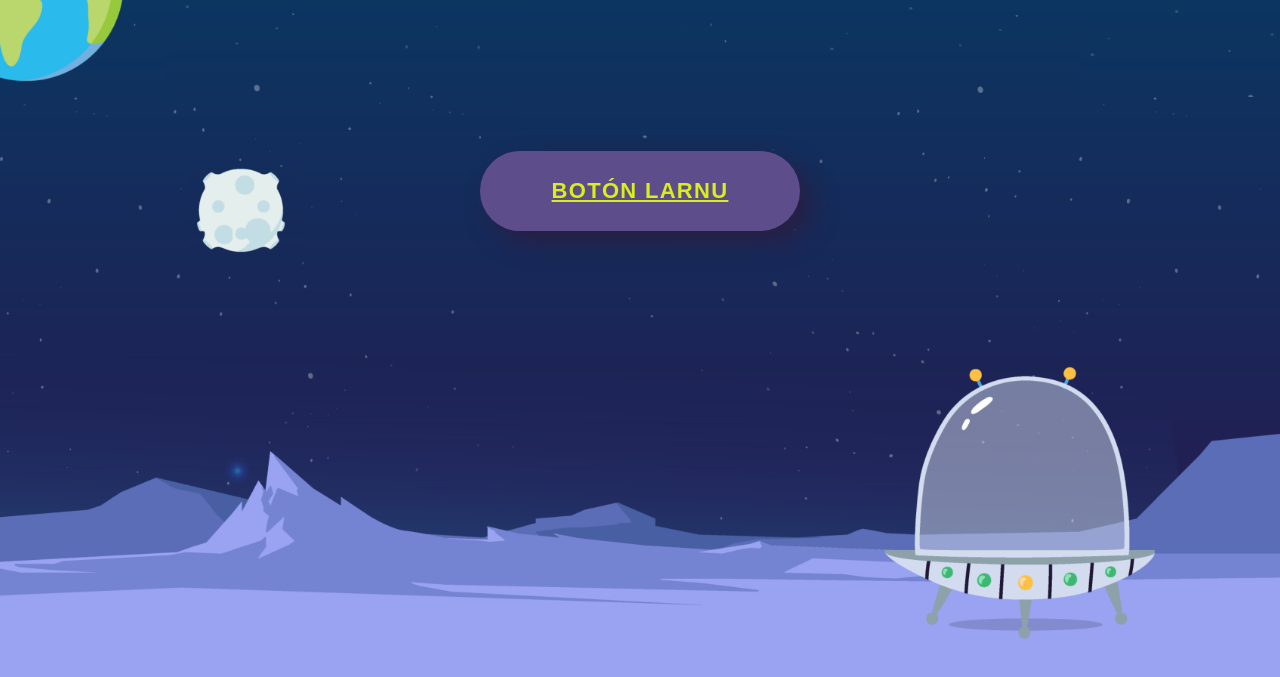
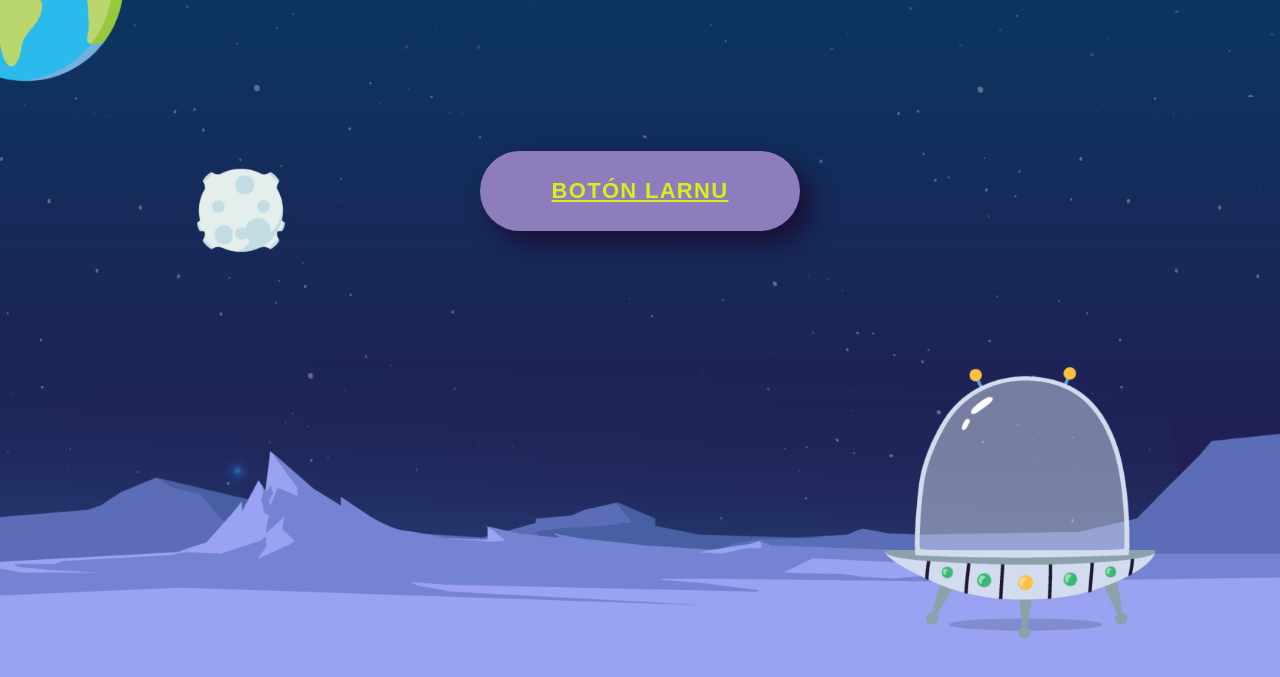
Before and after one commit to pneville83/Animaciones-y-transiciones-en-CSS, a plain HTML site: page index.html in a window 1280 px wide. Both pictures are taken after a click on the link "BOTÓN LARNU". Shown: the part 123-800 px from the top of the page. Drawn offline with Linux system fonts and the light colour scheme.

Commit message:
variamos el hover del boton

```diff
--- a/styles.css
+++ b/styles.css
@@ -41,10 +41,10 @@ body {
     font-weight: 700;
     color: #ffffff;
     background: #5d4e8b;
-  background: linear-gradient(90deg, #4B3986 (0%,) #4B3986 (100%));
+    background: linear-gradient(90deg, #644db3 (0%,) #3f2a86 (100%));
     border: none;
     border-radius: 1000px;
-    box-shadow: 12px 12px 24px #281f44;
+    box-shadow: 12px 12px 24px #190f36;
     transition: all 0.3s ease-in-out 0s;
     cursor: pointer;
     outline: none;
@@ -69,6 +69,7 @@ body {
 
   .button:hover, .button:focus {
     color: #d9ee1b;
+    background-color: #8d7dbd;
     transform: translateY(-6px);
   }
 
```
